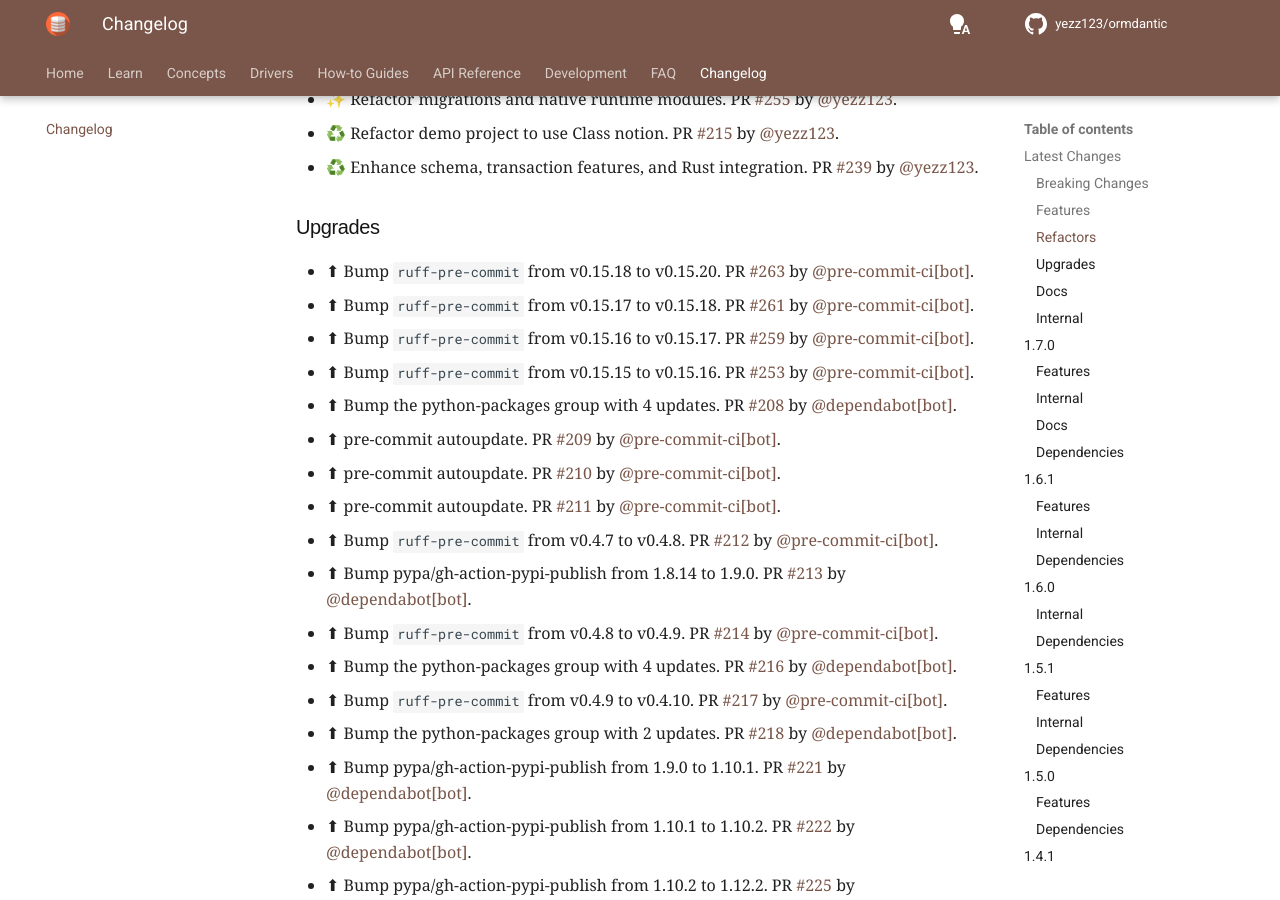
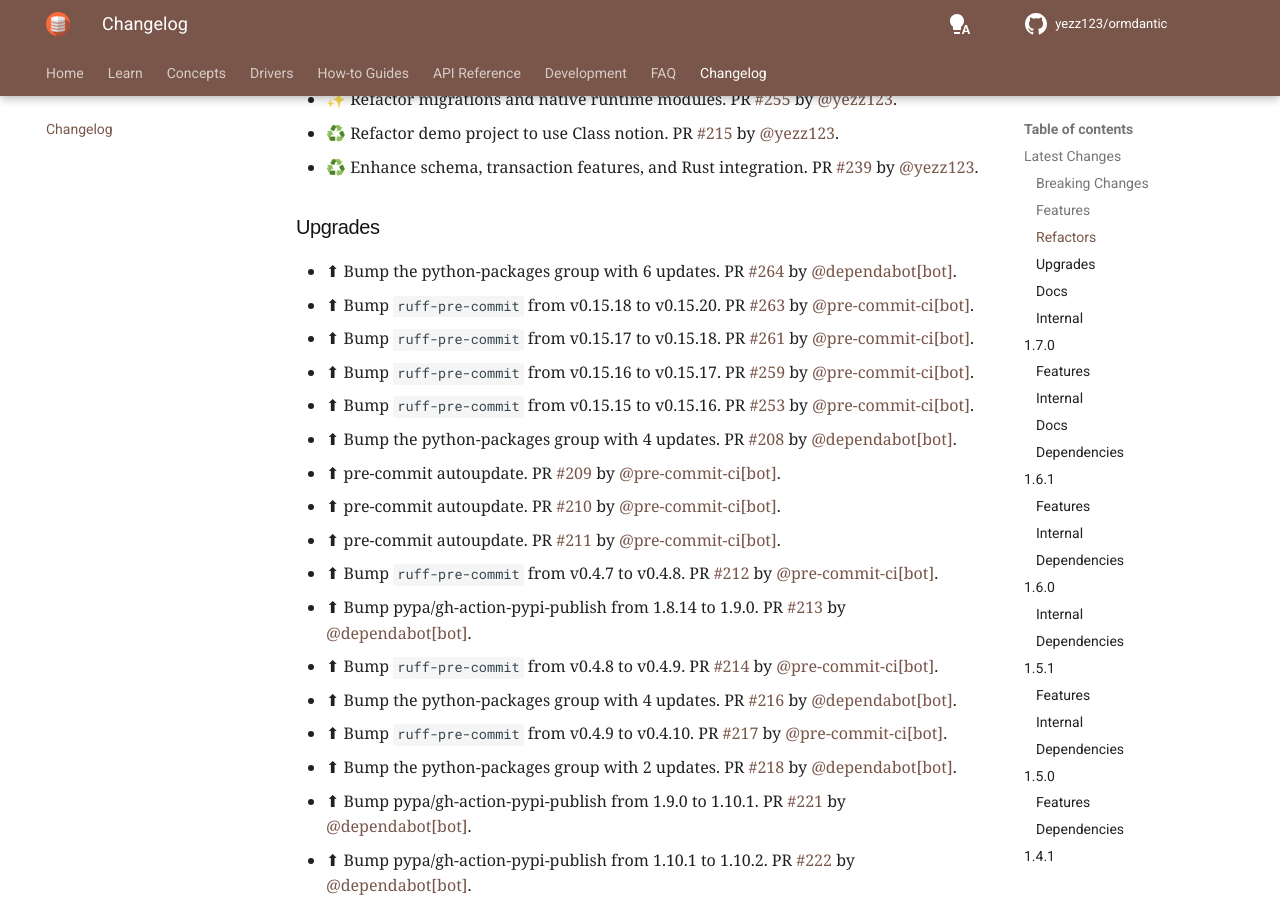
Before and after one commit to yezz123/ormdantic, an MkDocs documentation site: the page built from docs/release.md, in a window 1280 px wide and 900 px high, scrolled down 771 px. Built offline with MkDocs 1.6.1 and Material for MkDocs 9.7.7, drawn with Linux system fonts in a browser that asks for light colours; comment, search, counter and statistics services are not loaded.

Commit message:
📝 Update release notes
[skip ci]

```diff
--- a/docs/release.md
+++ b/docs/release.md
@@ -23,6 +23,7 @@
 
 ### Upgrades
 
+* ⬆ Bump the python-packages group with 6 updates. PR [#264](https://github.com/yezz123/ormdantic/pull/264) by [@dependabot[bot]](https://github.com/apps/dependabot).
 * ⬆ Bump `ruff-pre-commit` from v0.15.18 to v0.15.20. PR [#263](https://github.com/yezz123/ormdantic/pull/263) by [@pre-commit-ci[bot]](https://github.com/apps/pre-commit-ci).
 * ⬆ Bump `ruff-pre-commit` from v0.15.17 to v0.15.18. PR [#261](https://github.com/yezz123/ormdantic/pull/261) by [@pre-commit-ci[bot]](https://github.com/apps/pre-commit-ci).
 * ⬆ Bump `ruff-pre-commit` from v0.15.16 to v0.15.17. PR [#259](https://github.com/yezz123/ormdantic/pull/259) by [@pre-commit-ci[bot]](https://github.com/apps/pre-commit-ci).
```
